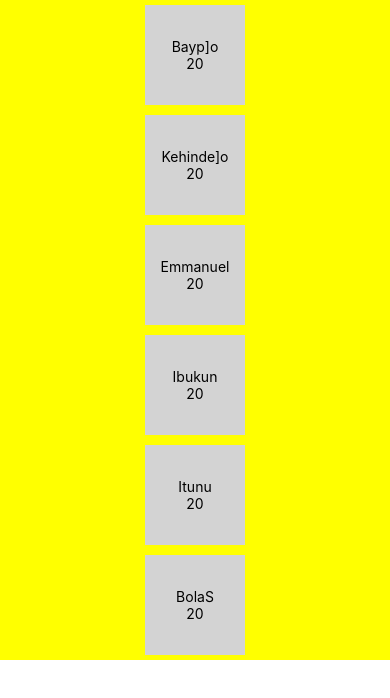
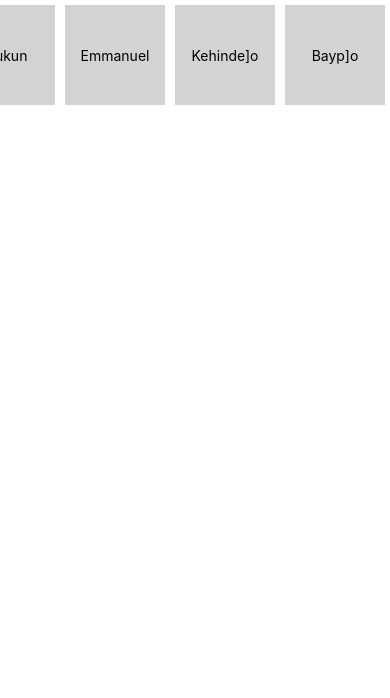
Before and after one commit to obodobright/react-native-counter, a React Native app: screen / in a window 390 px wide. Shown: the top 698 px of the page. Built offline with nearby package versions, Linux system fonts and the light colour scheme.

Commit message:
SectionList and Datalist

```diff
--- a/src/layouts.js
+++ b/src/layouts.js
@@ -1,5 +1,5 @@
 import React, { useState } from "react";
-import { View, Text, StyleSheet, ScrollView, RefreshControl } from "react-native";
+import { View, Text, StyleSheet, ScrollView, RefreshControl, FlatList } from "react-native";
 
 const NewLayout = () => {
   const [refresh, setRefresh] = useState(false);
@@ -7,26 +7,32 @@ const NewLayout = () => {
     {
       name: "Bayp]o",
       age: 20,
+      // key: "1",
     },
     {
       name: "Kehinde]o",
       age: 20,
+      // key: "2",
     },
     {
       name: "Emmanuel",
       age: 20,
+      // key: "3",
     },
     {
       name: "Ibukun",
       age: 20,
+      // key: "4",
     },
     {
       name: "Itunu",
       age: 20,
+      // key: "5",
     },
     {
       name: "BolaS",
       age: 20,
+      // key: "6",
     },
   ]);
   const onRefresh = () => {
@@ -36,7 +42,24 @@ const NewLayout = () => {
   };
   return (
     <>
-      <ScrollView refreshControl={<RefreshControl refreshing={refresh} onRefresh={onRefresh} />}>
+      <FlatList
+        horizontal
+        inverted
+        // numColumns={2}
+        keyExtractor={(item, index) => index.toString()}
+        data={list}
+        renderItem={({ item }) => (
+          <View style={styles.text}>
+            <Text>{item.name}</Text>
+          </View>
+        )}
+      />
+
+      {/* <ScrollView
+        refreshControl={
+          <RefreshControl refreshing={refresh} onRefresh={onRefresh} colors={["#ff0", "#fff4"]} />
+        }
+      >
         <View style={styles.view1}>
           {list.map((data, i) => (
             <View style={styles.text} key={i}>
@@ -45,7 +68,7 @@ const NewLayout = () => {
             </View>
           ))}
         </View>
-      </ScrollView>
+      </ScrollView> */}
     </>
   );
 };
```
